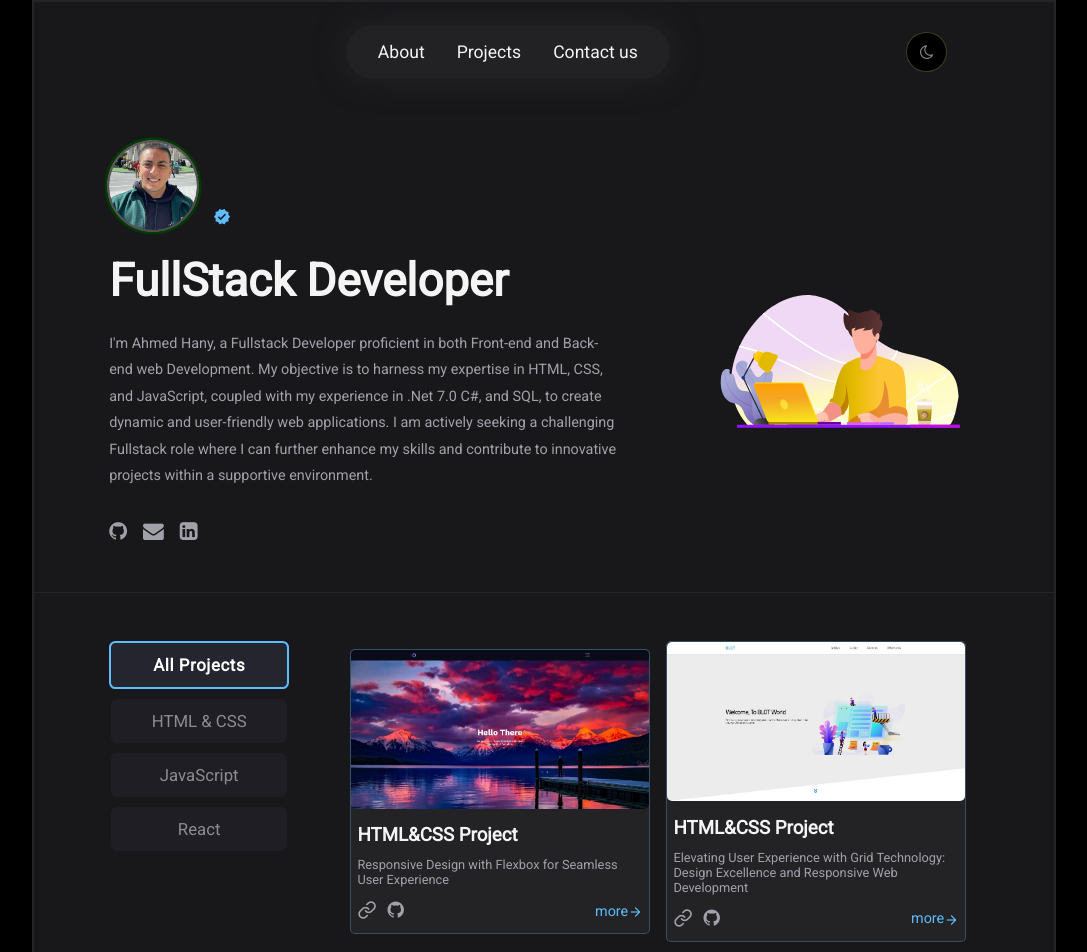
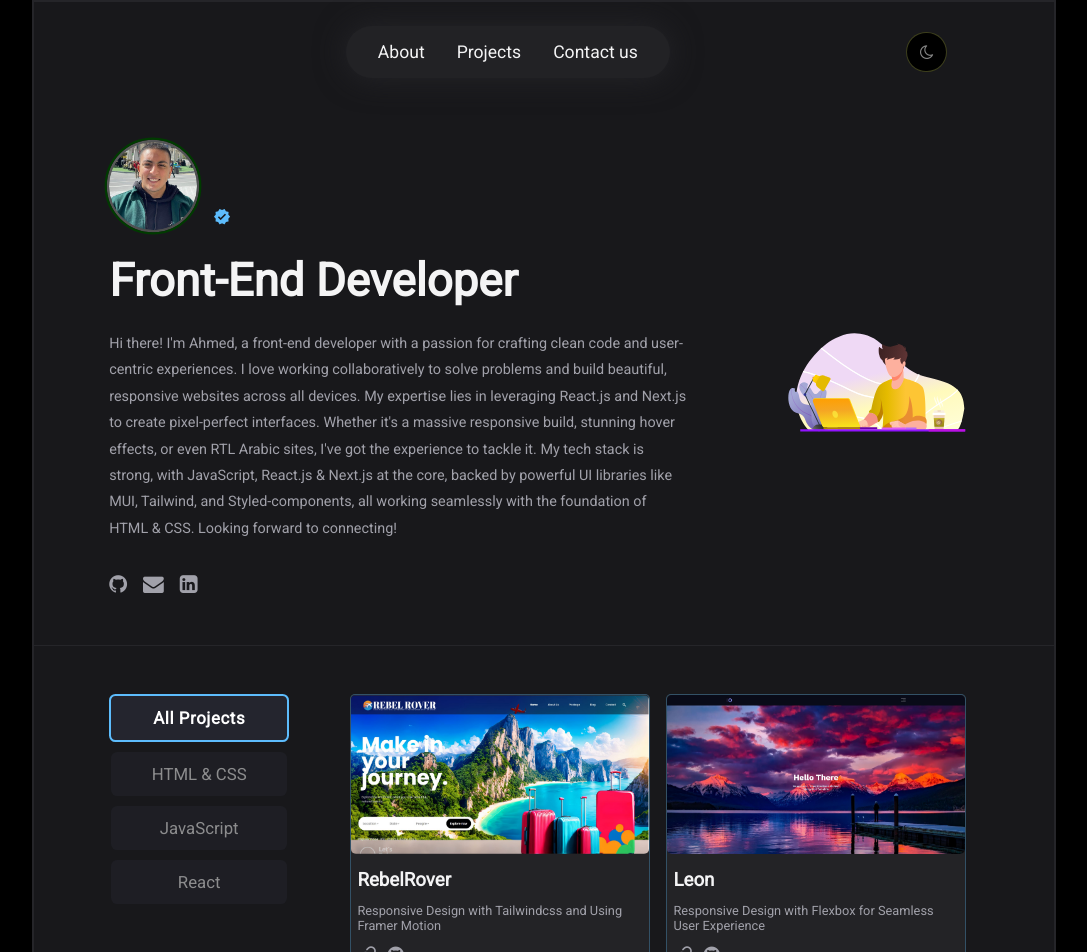
Before and after one commit to Ahmedhany23/project, a React (Vite) app: page / in a window 1280 px wide. Shown: the top 952 px of the page, without its empty margins (96-1183 px from the left). Built offline with nearby package versions, Linux system fonts and the light colour scheme.

Commit message:
commit on "main"

```diff
--- a/src/components/hero/Hero.jsx
+++ b/src/components/hero/Hero.jsx
@@ -2,30 +2,64 @@ import "./hero.css";
 import Lottie from "lottie-react";
 import laptop from "../../animation/laptop.json";
 import { useRef } from "react";
-import { motion } from "framer-motion"
+import { motion } from "framer-motion";
 const Hero = () => {
   const ref = useRef();
   return (
     <section className="hero flex">
       <div className="first_section ">
         <div className="parent-avatar flex">
-          <motion.img initial={{transform:"scale(0)"}} animate={{transform:"scale(1.1)"}} transition={{damping:6,type:"sping",stiffness:100}} src="/img.png" alt="myimage" className="MyImage" />
+          <motion.img
+            initial={{ transform: "scale(0)" }}
+            animate={{ transform: "scale(1.1)" }}
+            transition={{ damping: 6, type: "sping", stiffness: 100 }}
+            src="/img.png"
+            alt="myimage"
+            className="MyImage"
+          />
           <span className="icon-verified"> </span>
         </div>
-        <motion.h1 initial={{opacity:0}} animate={{opacity:1}} transition={{duration:2}} className="title">FullStack Developer</motion.h1>
+        <motion.h1
+          initial={{ opacity: 0 }}
+          animate={{ opacity: 1 }}
+          transition={{ duration: 2 }}
+          className="title"
+        >
+          Front-End Developer
+        </motion.h1>
         <p className="subtitle">
-          I'm Ahmed Hany, a Fullstack Developer proficient in both Front-end and
-          Back-end web Development. My objective is to harness my expertise in HTML,
-          CSS, and JavaScript, coupled with my experience in .Net 7.0 C#, and
-          SQL, to create dynamic and user-friendly web applications. I am
-          actively seeking a challenging Fullstack role where I can further
-          enhance my skills and contribute to innovative projects within a
-          supportive environment.
+          Hi there! I'm Ahmed, a front-end developer with a passion for crafting
+          clean code and user-centric experiences. I love working
+          collaboratively to solve problems and build beautiful, responsive
+          websites across all devices. My expertise lies in leveraging React.js
+          and Next.js to create pixel-perfect interfaces. Whether it's a massive
+          responsive build, stunning hover effects, or even RTL Arabic sites,
+          I've got the experience to tackle it. My tech stack is strong, with
+          JavaScript, React.js & Next.js at the core, backed by powerful UI
+          libraries like MUI, Tailwind, and Styled-components, all working
+          seamlessly with the foundation of HTML & CSS. Looking forward to
+          connecting!
         </p>
         <div className="icons">
-          <div ><a className="icon icon-github " href="https://github.com/Ahmedhany23"></a></div>
-          <div><a href="/AhmedHanyCv.pdf" className="icon icon-envelope" download></a></div>
-          <div ><a className="icon icon-linkedin-square" href="https://www.linkedin.com/in/ahmed-hany-a79740216/"></a></div>
+          <div>
+            <a
+              className="icon icon-github "
+              href="https://github.com/Ahmedhany23"
+            ></a>
+          </div>
+          <div>
+            <a
+              href="/AhmedHanyCv.pdf"
+              className="icon icon-envelope"
+              download
+            ></a>
+          </div>
+          <div>
+            <a
+              className="icon icon-linkedin-square"
+              href="https://www.linkedin.com/in/ahmed-hany-a79740216/"
+            ></a>
+          </div>
         </div>
       </div>
       <div className="second_section animation">
@@ -38,9 +72,7 @@ const Hero = () => {
           height={300}
           animationData={laptop}
         />
-
       </div>
-
     </section>
   );
 };
--- a/src/components/main/Main.jsx
+++ b/src/components/main/Main.jsx
@@ -3,11 +3,19 @@ import "./main.css";
 import { AnimatePresence, motion } from "framer-motion";
 const myProjects = [
   {
-    ProjectName: "HTML&CSS project",
+    ProjectName: "RebelRover",
+    category: "react",
+    imgPath: "/Landing6.JPG",
+    WURL: "https://rebelrover.netlify.app/",
+    GURL: "https://github.com/Ahmedhany23/rebel",
+    text:" Responsive Design with Tailwindcss and Using Framer Motion"
+  },
+  {
+    ProjectName: "Leon",
     category: "css",
     imgPath: "/Landing.JPG",
-    WURL: "https://ahmedhany23.github.io/Template-1/",
-    GURL: "https://github.com/Ahmedhany23/Template-1",
+    WURL: "https://websiteleon1.netlify.app",
+    GURL: "https://github.com/Ahmedhany23/Leon",
     text: "Responsive Design with Flexbox for Seamless User Experience",
   },
   {
@@ -40,7 +48,7 @@ const myProjects = [
     imgPath: "/Landing5.JPG",
     WURL: "https://shoppingreact-c5d94.web.app/",
     GURL: "https://github.com/Ahmedhany23/ShoppingReact",
-    text:" Our solution combines the robust capabilities of Node.js and Express.js with the versatility of React.js to seamlessly fetch API data for product integration. "
+    text:" Leveraging the power of React.js, we seamlessly integrate product information through an API built with the robust duo of Node.js and Express.js. "
   },
   {
     ProjectName: "SocialReact",
```
Also changed, not shown: public/Landing6.JPG (added). Lines whose indentation alone changed are shown as unchanged.
